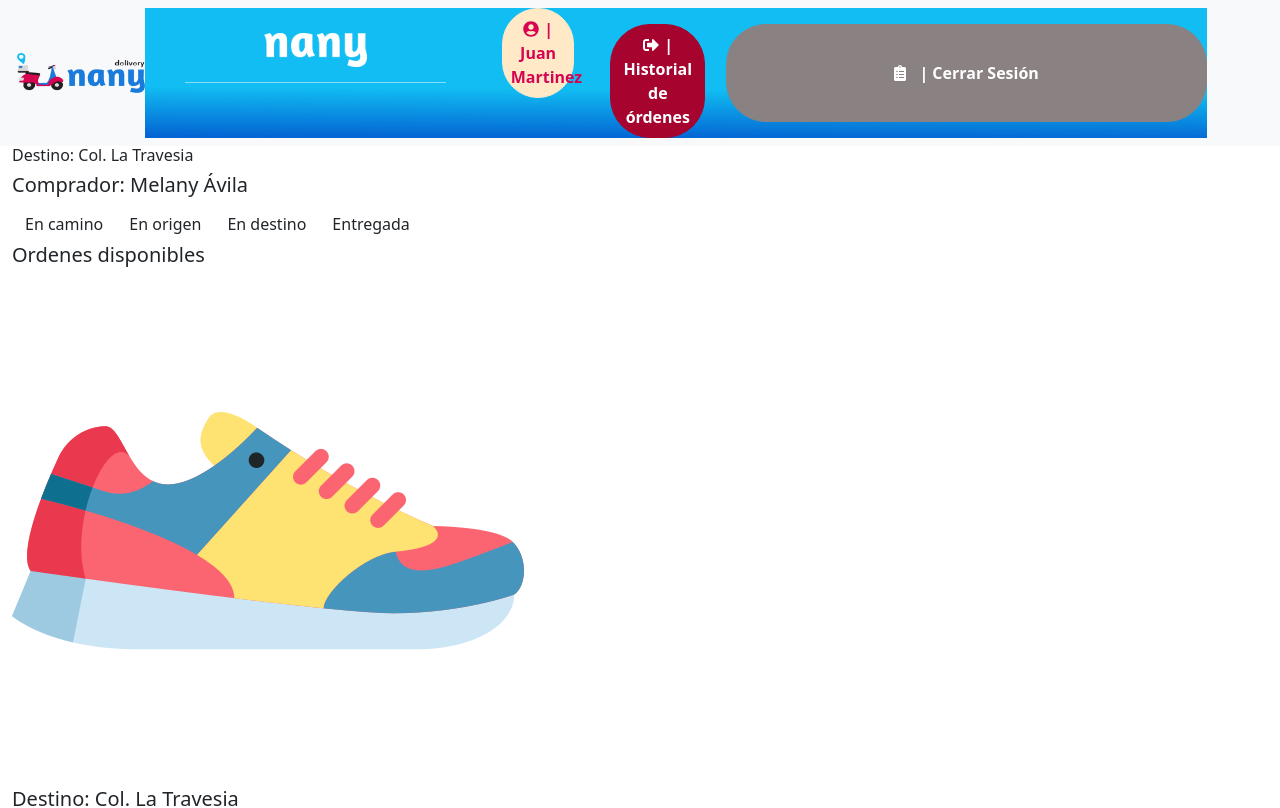
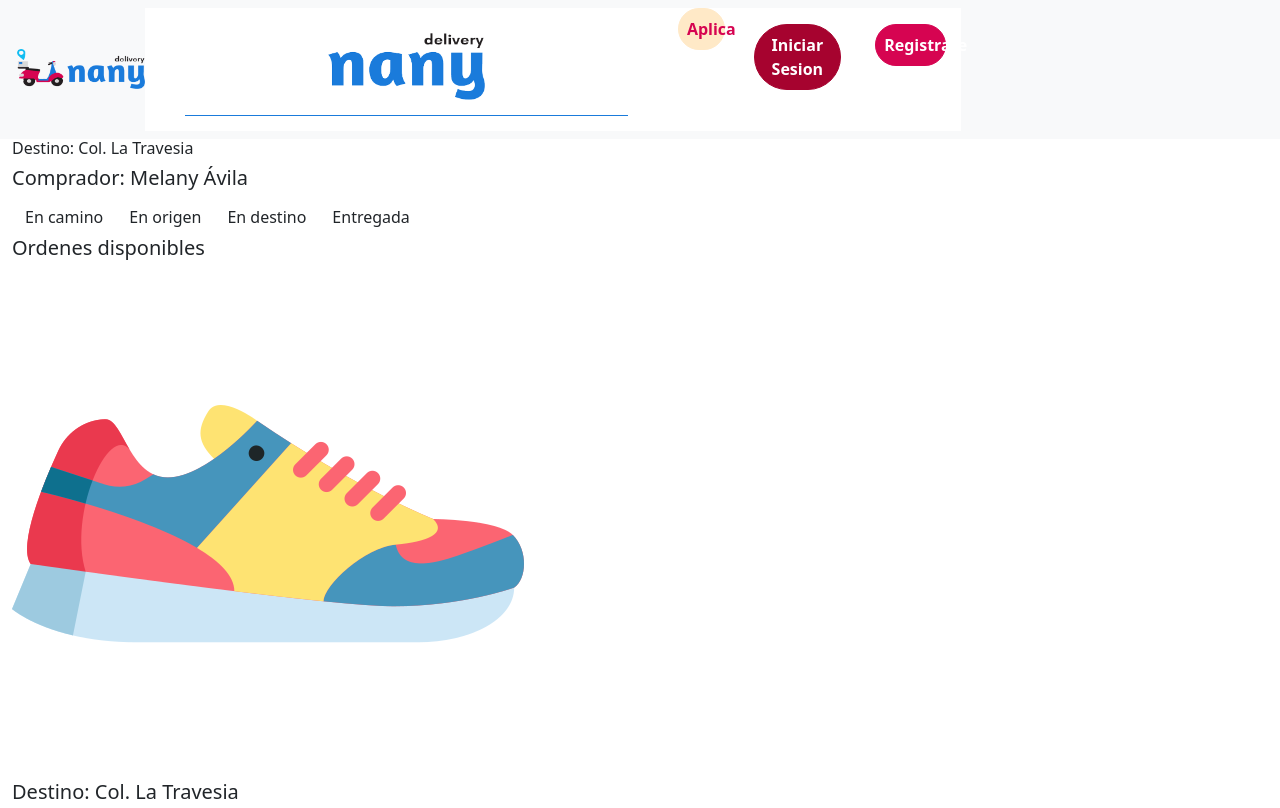
Before and after one commit to IS-912-Project-Nany/Nany-Web-Carrier, an Angular app: page /Home in a window 1280 px wide. Shown: the top 808 px of the page. Built offline with nearby package versions, Linux system fonts and the light colour scheme.

Commit message:
[FIX] Styles in navbar and details orders

```diff
--- a/src/app/navbar/navbar.component.html
+++ b/src/app/navbar/navbar.component.html
@@ -6,9 +6,9 @@
         <span class="navbar-toggler-icon"></span>
       </button>
       <div class="collapse navbar-collapse" id="navbarContent">
-        <ul class="navbar-nav me-auto mb-2 mb-lg-0 d-none" id="noLoggedDropdown">
+        <ul class="navbar-nav me-auto mb-2 mb-lg-0" id="noLoggedDropdown">
           <li class="nav-item">
-            <img src="../assets/img/Logo2-blanco.png" id="logo-blanco"  alt="...">
+            <img src="../assets/img/Logo2-Carrier.png" id="logoNavbar"  alt="...">
             <hr>
           </li>
           <li class="nav-item">
@@ -21,9 +21,9 @@
             <button type="button" class="nav-link btn btn-light mt-3 mb-3" id="btn-3" routerLink="/Registro">Registrate</button>
           </li>
         </ul>
-        <ul class="navbar-nav me-auto mb-2 mb-lg-0" id="LoggedDropdown">
+        <ul class="navbar-nav me-auto mb-2 mb-lg-0 d-none" id="LoggedDropdown">
           <li class="nav-item">
-            <img src="../assets/img/Logo2-blanco.png" id="logoNavbar">
+            <img src="../assets/img/Logo2-Carrier.png" id="logoNavbar">
             <hr>
           </li>
           <li class="nav-item">
--- a/src/app/navbar/navbar.component.sass
+++ b/src/app/navbar/navbar.component.sass
@@ -19,17 +19,12 @@ $color-blue2: #1A7BDB
 
 hr
     margin: 15px 40px
-    background-color: white
-    opacity: 0.50
+    background-color: $color-blue2
+    opacity: 1
 
 #img-logo
     height: 40px
     margin-left: 5px
-
-#logo-blanco
-    height: 30px
-    margin-top: 25px
-    margin-left: 37%
 
 #logoNavbar
     height: auto
@@ -40,8 +35,7 @@ hr
     display: flex
 
 #noLoggedDropdown
-    background: linear-gradient(0.31deg, #1A7BDB -2.62%, rgba(255, 255, 255, 0) 37.94%,rgba(255, 255, 255, 0) 49.13%), #11BDF2
-    background-blend-mode: multiply, normal
+    background: #fff
 
 #btn-1
     border-radius: 40px
@@ -77,8 +71,7 @@ hr
     color: #FFF
 
 #LoggedDropdown
-    background: linear-gradient(0.31deg, #1A7BDB -2.62%, rgba(255, 255, 255, 0) 37.94%,rgba(255, 255, 255, 0) 49.13%), #11BDF2
-    background-blend-mode: multiply, normal
+    background: #FFF
 
 #fa-his
     margin-right: 2%
--- a/src/styles.sass
+++ b/src/styles.sass
@@ -489,7 +489,7 @@ $lg-breackpoint: 960px
 
     .details
         height: 450px
-        background-color: #FF498C
+        background-color: #F3F2F0
         color: #FFF
         padding-top: 30px
 
@@ -497,10 +497,16 @@ $lg-breackpoint: 960px
         margin-left: 28px
         margin-right: 15px
         margin-bottom: 20px
+        color: #1b1a1a
 
     .details h5
         margin-left: 28px
         margin-top: 20px
+        color: #1b1a1a
+
+    .details hr
+        background-color: #000
+        opacity: 1
 
     #btn-taken
         border-radius: 20px
```
